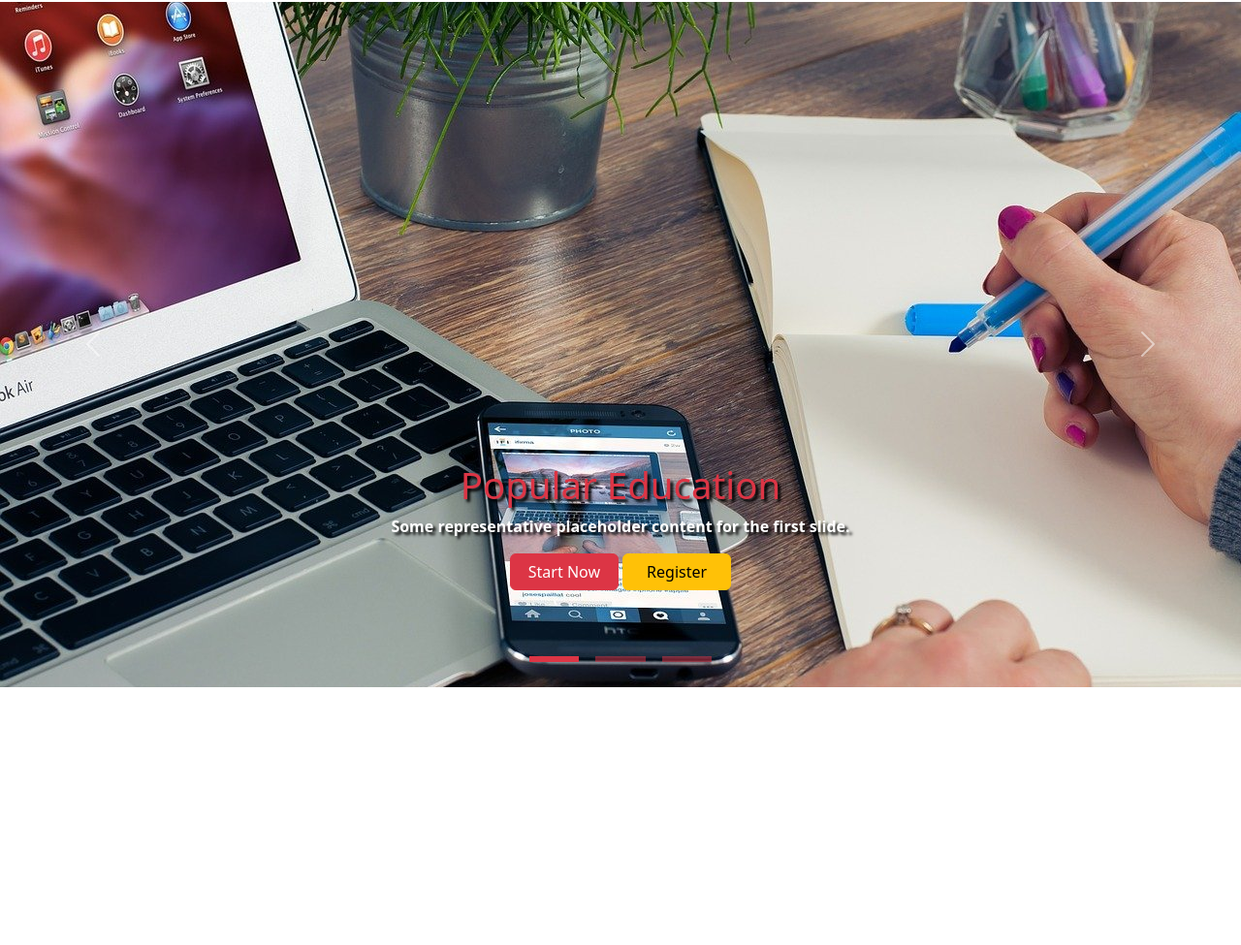
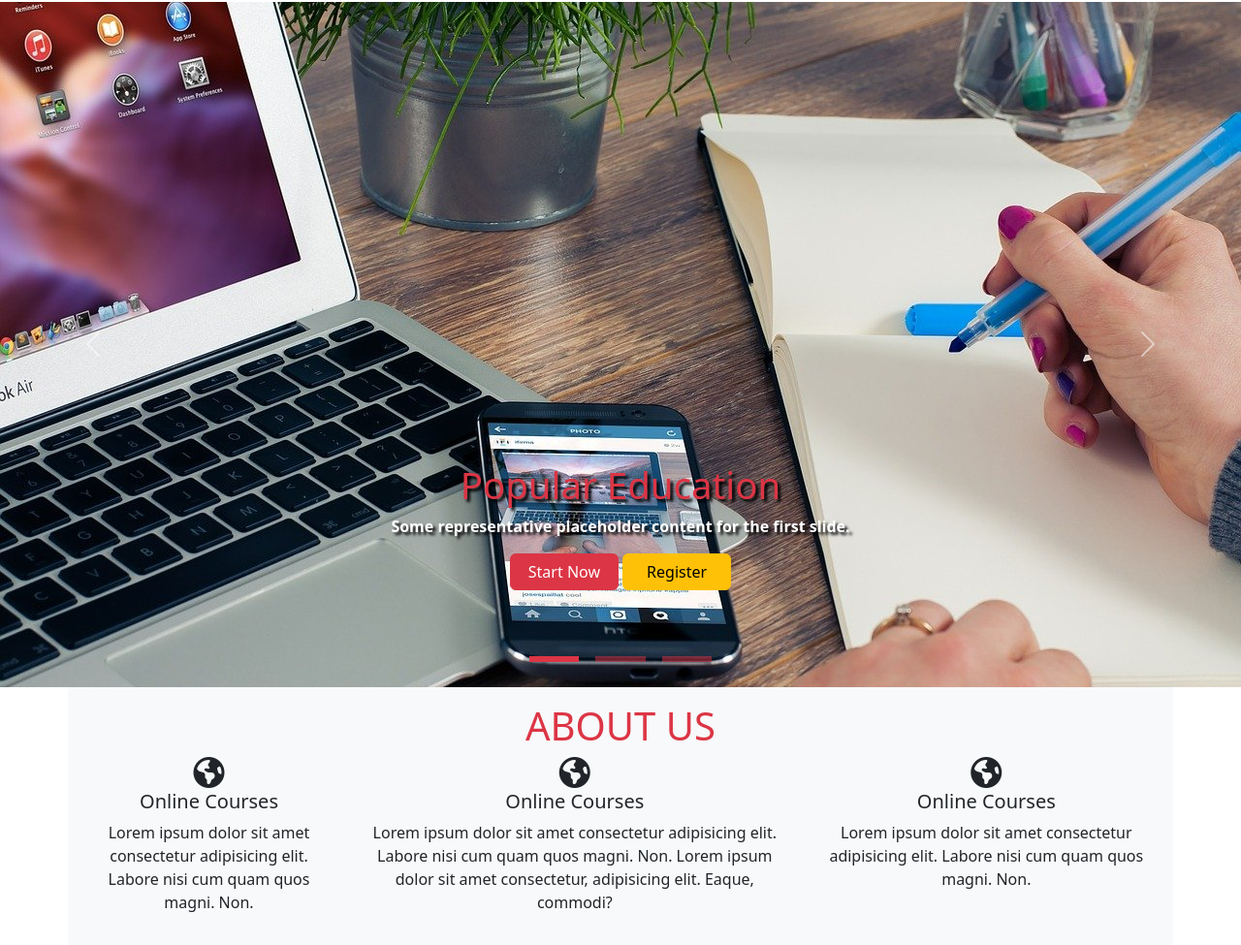
Before and after one commit to GORKEM1986/Bootstrap-Project, a plain HTML site: page index.html in a window 1280 px wide. Shown: the part 91-1066 px from the top of the page at 97% size. Before the commit the page ends 800 px from the top, so only its background shows below. Drawn offline with nearby package versions, Linux system fonts and the light colour scheme; some packages are replaced by stand-ins of ours; a script that the page names is missing.

Commit message:
carousel

```diff
--- a/index.html
+++ b/index.html
@@ -148,6 +148,41 @@
       </button>
     </div>
 
+    <!-- ********* ABOUT ******** -->
+
+    <main class="text-center">
+      <section id="about" class="container bg-light p-3">
+        <h2 class="text-danger display-6">ABOUT US</h2>
+        <div class="row justify-content-center">
+          <div class="col-12 col-md-6 col-lg-3">
+            <i class="fa-solid fa-earth-americas fa-2x"></i>
+            <h5>Online Courses</h5>
+            <p>
+              Lorem ipsum dolor sit amet consectetur adipisicing elit. Labore
+              nisi cum quam quos magni. Non.
+            </p>
+          </div>
+          <div class="col-12 col-md-6 col-lg-5">
+            <i class="fa-solid fa-earth-americas fa-2x"></i>
+            <h5>Online Courses</h5>
+            <p>
+              Lorem ipsum dolor sit amet consectetur adipisicing elit. Labore
+              nisi cum quam quos magni. Non. Lorem ipsum dolor sit amet
+              consectetur, adipisicing elit. Eaque, commodi?
+            </p>
+          </div>
+          <div class="col-12 col-md-6 col-lg-4">
+            <i class="fa-solid fa-earth-americas fa-2x"></i>
+            <h5>Online Courses</h5>
+            <p>
+              Lorem ipsum dolor sit amet consectetur adipisicing elit. Labore
+              nisi cum quam quos magni. Non.
+            </p>
+          </div>
+        </div>
+      </section>
+    </main>
+
     <script src="./lib/fslightbox.js"></script>
 
     <script
```
Also changed, not shown: css/app.css (indentation only).
